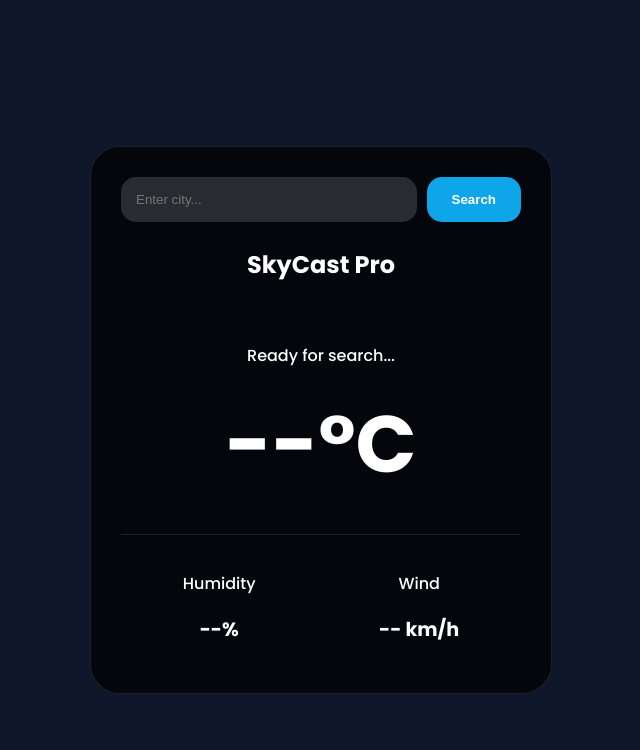
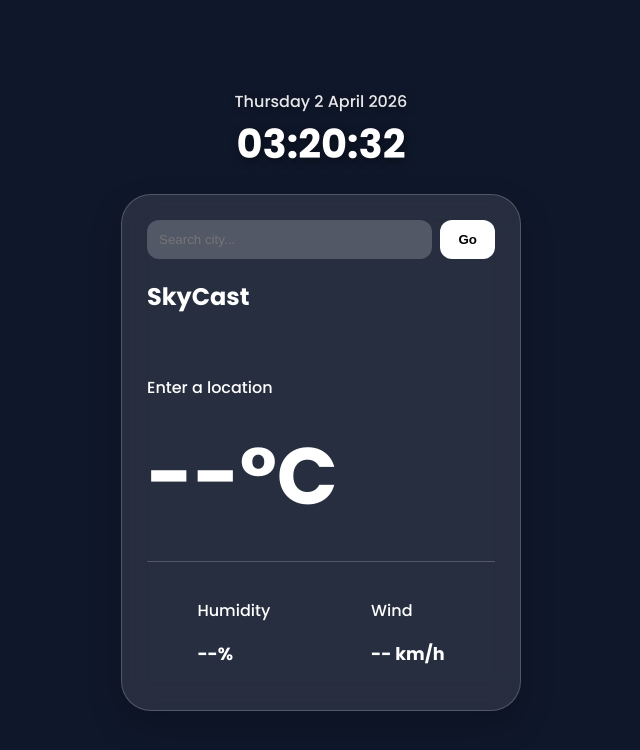
Before and after one commit to orlovejibran/weather-app-pro, a website: page public/index.html in a window 1280 px wide. Shown: the whole page, without its empty margins (319-959 px from the left). Drawn offline with Linux system fonts and the light colour scheme.

Commit message:
Fixed city-sync for image rotation

```diff
--- a/public/app.js
+++ b/public/app.js
@@ -1,18 +1,27 @@
 const searchBtn = document.getElementById('searchBtn');
 const cityInput = document.getElementById('cityInput');
 let rotationTimer;
-let currentCity = ""; // Track the city globally
+let clockTimer;
+
+// Function to update Time and Date
+function updateDateTime() {
+    const now = new Date();
+    const options = { weekday: 'long', day: 'numeric', month: 'long', year: 'numeric' };
+
+    document.getElementById('date').innerText = now.toLocaleDateString('en-GB', options);
+    document.getElementById('time').innerText = now.toLocaleTimeString('en-GB', {
+        hour: '2-digit',
+        minute: '2-digit',
+        second: '2-digit'
+    });
+}
 
 async function startWeatherApp(city) {
-    // 1. Clear old timer immediately so images don't mix
     if (rotationTimer) clearInterval(rotationTimer);
-
-    currentCity = city;
 
     const fetchData = async () => {
         try {
-            // We use the global currentCity so the timer stays synced
-            const response = await fetch(`/weather?city=${currentCity}`);
+            const response = await fetch(`/weather?city=${city}`);
             const data = await response.json();
 
             if (data.error) {
@@ -21,7 +30,7 @@ async function startWeatherApp(city) {
                 return;
             }
 
-            // UI Updates
+            // Update UI
             document.getElementById('cityName').innerText = data.name;
             document.getElementById('temp').innerText = `${Math.round(data.main.temp)}°C`;
             document.getElementById('desc').innerText = data.weather[0].description;
@@ -32,25 +41,24 @@ async function startWeatherApp(city) {
             document.getElementById('weatherIcon').src = `https://openweathermap.org/img/wn/${icon}@2x.png`;
 
             if (data.backgroundImage) {
-                document.body.style.backgroundImage = `linear-gradient(rgba(0,0,0,0.5), rgba(0,0,0,0.5)), url('${data.backgroundImage}')`;
+                document.body.style.backgroundImage = `linear-gradient(rgba(0,0,0,0.3), rgba(0,0,0,0.5)), url('${data.backgroundImage}')`;
             }
         } catch (err) {
             console.error(err);
         }
     };
 
-    // Run once immediately
     await fetchData();
-
-    // Start 10-second rotation for the NEW city
     rotationTimer = setInterval(fetchData, 10000);
 }
 
+// Start the clock immediately
+setInterval(updateDateTime, 10000);
+updateDateTime();
+
 searchBtn.addEventListener('click', () => {
     const city = cityInput.value.trim();
-    if (city) {
-        startWeatherApp(city);
-    }
+    if (city) startWeatherApp(city);
 });
 
 cityInput.addEventListener('keypress', (e) => {
--- a/public/index.html
+++ b/public/index.html
@@ -3,21 +3,29 @@
 <head>
     <meta charset="UTF-8">
     <meta name="viewport" content="width=device-width, initial-scale=1.0">
-    <title>SkyCast Pro</title>
+    <title>SkyCast Pro | Jibran</title>
     <link rel="stylesheet" href="style.css">
 </head>
 <body>
+    <div class="main-wrapper">
+        <div class="datetime-container">
+            <p id="date">-- -- ----</p>
+            <h2 id="time">00:00:00</h2>
+        </div>
+
         <div class="container">
             <div class="search-box">
-            <input type="text" id="cityInput" placeholder="Enter city...">
-            <button id="searchBtn">Search</button>
+                <input type="text" id="cityInput" placeholder="Search city...">
+                <button id="searchBtn">Go</button>
             </div>
+
             <div class="weather-info">
-            <h2 id="cityName">SkyCast Pro</h2>
+                <h2 id="cityName">SkyCast</h2>
                 <img id="weatherIcon" src="" alt="">
-            <p id="desc">Ready for search...</p>
+                <p id="desc">Enter a location</p>
                 <h1 id="temp">--°C</h1>
             </div>
+
             <div class="details">
                 <div class="col">
                     <p>Humidity</p>
@@ -29,6 +37,7 @@
                 </div>
             </div>
         </div>
+    </div>
     <script src="app.js"></script>
 </body>
 </html>
--- a/public/style.css
+++ b/public/style.css
@@ -4,41 +4,67 @@ body {
     margin: 0;
     min-height: 100vh;
     display: flex;
+    flex-direction: column;
     justify-content: center;
     align-items: center;
     background: #0f172a no-repeat center center fixed;
     background-size: cover;
     font-family: 'Poppins', sans-serif;
     color: white;
-    padding: 20px;
     transition: background-image 2s ease-in-out;
 }
 
+.main-wrapper {
+    width: 90%;
+    max-width: 400px;
+    display: flex;
+    flex-direction: column;
+    gap: 20px;
+}
+
+.datetime-container {
+    text-align: center;
+    text-shadow: 2px 2px 10px rgba(0,0,0,0.5);
+}
+
+#time { font-size: 2.5rem; margin: 0; font-weight: 700; }
+#date { font-size: 1rem; margin: 0; opacity: 0.9; }
+
 .container {
-    width: 100%;
-    max-width: 400px;
-    background: rgba(0, 0, 0, 0.7);
-    backdrop-filter: blur(15px);
+    background: rgba(255, 255, 255, 0.1); /* Very transparent */
+    backdrop-filter: blur(15px); /* Blurs the image behind the box */
+    -webkit-backdrop-filter: blur(15px);
     border-radius: 30px;
-    padding: 30px;
-    text-align: center;
-    border: 1px solid rgba(255, 255, 255, 0.1);
+    padding: 25px;
+    border: 1px solid rgba(255, 255, 255, 0.2);
+    box-shadow: 0 15px 35px rgba(0,0,0,0.2);
 }
 
 .search-box {
-    display: flex; gap: 10px; margin-bottom: 25px;
+    display: flex; gap: 8px; margin-bottom: 20px;
 }
 
 input {
-    flex: 1; padding: 15px; border-radius: 15px; border: none;
-    background: rgba(255, 255, 255, 0.15); color: white; outline: none;
+    flex: 1; padding: 12px; border-radius: 12px; border: none;
+    background: rgba(255, 255, 255, 0.2); color: white; outline: none;
 }
 
 button {
-    padding: 15px 25px; border-radius: 15px; border: none;
-    background: #0ea5e9; color: white; cursor: pointer; font-weight: 700;
+    padding: 12px 18px; border-radius: 12px; border: none;
+    background: #ffffff; color: #000; cursor: pointer; font-weight: 700;
 }
 
-#temp { font-size: 5rem; margin: 10px 0; font-weight: 700; }
-.details { display: flex; justify-content: space-around; margin-top: 30px; border-top: 1px solid rgba(255,255,255,0.1); padding-top: 20px; }
-.col p:last-child { font-weight: 700; font-size: 1.2rem; }
+#temp { font-size: 5rem; margin: 5px 0; font-weight: 700; }
+
+.details {
+    display: flex; justify-content: space-around; margin-top: 25px;
+    padding-top: 20px; border-top: 1px solid rgba(255, 255, 255, 0.2);
+}
+
+.col p:last-child { font-weight: 700; font-size: 1.1rem; }
+
+/* Phone specific adjustment */
+@media (max-width: 480px) {
+    #temp { font-size: 4rem; }
+    .container { padding: 20px; }
+}
```
Also changed, not shown: server.js (+3 -9 lines). Lines whose indentation alone changed are shown as unchanged.
